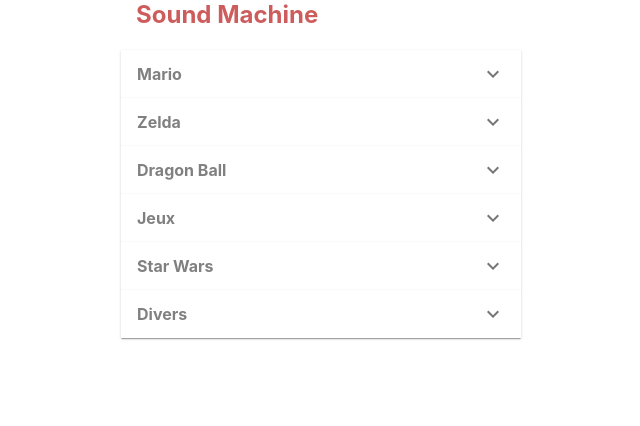
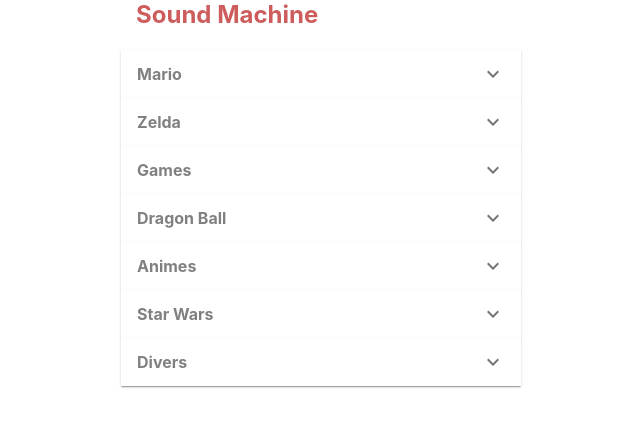
Before and after one commit to gugueU/sound-box, a React app: page / in a window 1280 px wide. Shown: the top 426 px of the page, without its empty margins (319-959 px from the left). Built offline with nearby package versions, Linux system fonts and the light colour scheme.

Commit message:
after npm run eject

```diff
--- a/public/config.js
+++ b/public/config.js
@@ -1,61 +1 @@
 export const soundContext = 'http://gugue.fr/media/hdd/soundBox/sounds/';
-
-export const zelda = [
-    {label: "Zelda chest", soundFile: 'zelda_chest.m4r'},
-    {label: "Zelda secret", soundFile: 'zelda_found_secret.m4r'},
-    {label: "Zelda dongeon", soundFile: 'zelda_dongeon.m4r'},
-    {label: "Zelda Goddess", soundFile: 'zelda_the_goddess_appears.m4r'},
-    {label: "Zelda Hyrule", soundFile: 'zelda_hyrule.m4r'},
-    {label: "Zelda Ocarina", soundFile: 'zelda_ocarina_time.m4r'},
-];
-
-export const mario = [
-    {label: "Mario Up", soundFile: 'mario_power_up.m4r'},
-    {label: "Mario underworld", soundFile: 'mario_underworld.m4r'},
-    {label: "Yoshi", soundFile: 'mario_yoshi.m4r'},
-    {label: "Yoshi Egg", soundFile: 'mario_egg.mp3'},
-    {label: "Luigi Mansion", soundFile: 'luigi_mansion_Calling.m4r'},
-];
-
-export const games = [
-    {label: "Sonic", soundFile: 'sonic_checkpoint.m4r'},
-
-    {label: "Capcom", soundFile: 'capcom_intro.m4r'},
-    {label: "Ryu Ko", soundFile: 'street_fighter_2_ryu_ko.m4r', image: 'RyuKO.97ed6c6a.png'},
-
-    {label: "FF7 Bring", soundFile: 'ff7_bring.m4r'},
-    {label: "FF7 Win", soundFile: 'ff7_fanfare.m4r'},
-    {label: "Chocobo", soundFile: 'ff_chocobo_wark.m4r'},
-
-    {label: "Megaman", soundFile: 'megaman_game_start.m4r'},
-    {label: "Castlevania", soundFile: 'castlevania.m4r'},
-    {label: "Gouls & Ghost", soundFile: 'gouls_and_gobblins.m4r'},
-    {label: "MGS", soundFile: 'metal_gear_solid-alert.m4r'},
-    {label: "PSX", soundFile: 'psx_startup.m4r'},
-];
-
-export const dragonBall = [
-    {label: "Kamehameha", soundFile: 'goku_kamehamea.wav'},
-    {label: "DB scooter", soundFile: 'dbz_scooter.m4r'},
-];
-
-export const starWars = [
-    {label: "lightsaber", soundFile: 'star_wars_lightsaber.m4r'},
-    {label: "Cantina", soundFile: 'star_wars_cantina_band.m4r'},
-    {label: "Viper", soundFile: 'star_wars_sonde_viper.m4r'},
-    {label: "Utini", soundFile: 'star_wars_utini.m4r'},
-];
-
-export const divers = [
-    {label: "DenDenMushi", soundFile: 'dendenmushi.m4r'},
-    {label: "Denis Brogniart", soundFile: 'denis_brogniart_ah.mp3'},
-    {label: "Godzilla", soundFile: 'godzilla_roar.m4r'},
-    {label: "tardis", soundFile: 'tardis.m4r'},
-    {label: "Gab1", soundFile: 'mc_jean_gab1_securite.m4r'},
-    {label: "Madame est service", soundFile: 'madame_est_servie.m4r'},
-    {label: "La petite maison dans la prairie", soundFile: 'la_petite_maison_dans_la_prairie.m4r'},
-    {label: "Les Charlots contre Dracula", soundFile: 'les_charlots_contre_dracula.m4r'},
-    {label: "Musclor", soundFile: 'les_maitres_de_l_univers.m4r'},
-    {label: "Bloodsports Jackson", soundFile: 'bloodsport_jackson.m4r'},
-    {label: "Jolie Poupée", soundFile: 'jolie_poupee.m4r'},
-];
--- /dev/null
+++ b/public/playlist.json
@@ -0,0 +1,91 @@
+{
+  "playlist": [
+    {
+      "collectionName": "Mario",
+      "imgPath": "undefined",
+      "medias": [
+        {"label" : "Mario Up", "soundFile" : "mario_power_up.m4r"},
+        {"label" : "Mario underworld", "soundFile" : "mario_underworld.m4r"},
+        {"label" : "Yoshi", "soundFile" : "mario_yoshi.m4r"},
+        {"label" : "Yoshi Egg", "soundFile" : "mario_egg.mp3"},
+        {"label" : "Luigi Mansion", "soundFile" : "luigi_mansion_Calling.m4r"}
+      ]
+    },
+    {
+      "collectionName": "Zelda",
+      "imgPath": "undefined",
+      "medias": [
+        {"label" : "Zelda chest", "soundFile" : "zelda_chest.m4r"},
+        {"label" : "Zelda secret", "soundFile" : "zelda_found_secret.m4r"},
+        {"label" : "Zelda dongeon", "soundFile" : "zelda_dongeon.m4r"},
+        {"label" : "Zelda Goddess", "soundFile" : "zelda_the_goddess_appears.m4r"},
+        {"label" : "Zelda Hyrule", "soundFile" : "zelda_hyrule.m4r"},
+        {"label" : "Zelda Ocarina", "soundFile" : "zelda_ocarina_time.m4r"}
+      ]
+    },
+    {
+      "collectionName": "Games",
+      "imgPath": "undefined",
+      "medias": [
+        {"label" : "Sonic", "soundFile" : "sonic_checkpoint.m4r"},
+        {"label" : "Capcom", "soundFile" : "capcom_intro.m4r"},
+        {"label" : "Ryu Ko", "soundFile" : "street_fighter_2_ryu_ko.m4r", "image": "RyuKO.97ed6c6a.png"},
+
+        {"label" : "FF7 Bring", "soundFile" : "ff7_bring.m4r"},
+        {"label" : "FF7 Win", "soundFile" : "ff7_fanfare.m4r"},
+        {"label" : "Chocobo", "soundFile" : "ff_chocobo_wark.m4r"},
+
+        {"label" : "Megaman", "soundFile" : "megaman_game_start.m4r"},
+        {"label" : "Castlevania", "soundFile" : "castlevania.m4r"},
+        {"label" : "Gouls & Ghost", "soundFile" : "gouls_and_gobblins.m4r"},
+        {"label" : "MGS", "soundFile" : "metal_gear_solid-alert.m4r"},
+        {"label" : "PSX", "soundFile" : "psx_startup.m4r"}
+      ]
+    },
+    {
+      "collectionName": "Dragon Ball",
+      "imgPath": "undefined",
+      "medias": [
+        {"label" : "Kamehameha",  "soundFile" : "goku_kamehamea.wav"},
+        {"label" : "DB scooter",  "soundFile" : "dbz_scooter.m4r"},
+        {"label" : "kinto un",    "soundFile" : "dbz_scooter.m4r"},
+        {"label" : "Kaio Ken",    "soundFile" : "dbz_scooter.m4r"}
+      ]
+    },
+    {
+      "collectionName": "Animes",
+      "imgPath": "undefined",
+      "medias": [
+        {"label" : "intro Ulysse 31", "soundFile" : "goku_kamehamea.wav"},
+        {"label" : "DB scooter", "soundFile" : "dbz_scooter.m4r"}
+      ]
+    },
+    {
+      "collectionName": "Star Wars",
+      "imgPath": "undefined",
+      "medias": [
+        {"label" : "lightsaber", "soundFile" : "star_wars_lightsaber.m4r"},
+        {"label" : "Cantina", "soundFile" : "star_wars_cantina_band.m4r"},
+        {"label" : "Viper", "soundFile" : "star_wars_sonde_viper.m4r"},
+        {"label" : "Utini", "soundFile" : "star_wars_utini.m4r"}
+      ]
+    },
+    {
+      "collectionName": "Divers",
+      "imgPath": "undefined",
+      "medias": [
+        {"label" : "DenDenMushi", "soundFile" : "dendenmushi.m4r"},
+        {"label" : "Denis Brogniart", "soundFile" : "denis_brogniart_ah.mp3"},
+        {"label" : "Godzilla", "soundFile" : "godzilla_roar.m4r"},
+        {"label" : "tardis", "soundFile" : "tardis.m4r"},
+        {"label" : "Gab1", "soundFile" : "mc_jean_gab1_securite.m4r"},
+        {"label" : "Madame est service", "soundFile" : "madame_est_servie.m4r"},
+        {"label" : "La petite maison dans la prairie", "soundFile" : "la_petite_maison_dans_la_prairie.m4r"},
+        {"label" : "Les Charlots contre Dracula", "soundFile" : "les_charlots_contre_dracula.m4r"},
+        {"label" : "Musclor", "soundFile" : "les_maitres_de_l_univers.m4r"},
+        {"label" : "Bloodsports Jackson", "soundFile" : "bloodsport_jackson.m4r"},
+        {"label" : "Jolie Poupée", "soundFile" : "jolie_poupee.m4r"}
+      ]
+    }
+  ]
+}
--- a/public/toto.js
+++ /dev/null
@@ -1 +0,0 @@
-const tata = 'titi';
--- a/src/AudioButton.js
+++ b/src/AudioButton.js
@@ -2,7 +2,6 @@
 import Avatar from '@material-ui/core/Avatar';
 import makeStyles from "@material-ui/core/styles/makeStyles";
 import {soundContext} from "../public/config";
-
 const useStyles = makeStyles(theme => ({
     root: {
         margin: 5,
@@ -79,7 +78,6 @@
         ref.current.currentTime = 0;
     };
 
-    const isRender = localStorage.getItem("soundPlaying") === props.label;
     const handler = () => {
         setIsPlaying(!isPlaying);
         isPlaying ? stopAudio() : playAudio();
--- a/src/Main.js
+++ b/src/Main.js
@@ -1,7 +1,7 @@
 //@Flow
 
 import React, {useState} from 'react';
-import { mario, zelda, games, starWars, dragonBall, divers } from '../public/config'
+import {playlist} from '../public/playlist'
 import SoundExpensionPanel from "./SoundExpensionPanel"
 import makeStyles from "@material-ui/core/styles/makeStyles";
 
@@ -11,7 +11,7 @@
     },
 }));
 
-const Main = (props: Props) => {
+const Main = () => {
     const classes = useStyles();
     const [reload, setReload] = useState(false);
 
@@ -26,17 +26,15 @@
 
         }
         setReload(!reload);
-    }
+    };
 
     return(
     <div className={classes.root} >
-        <SoundExpensionPanel title='Mario' sounds={mario} setOnExpanded={setOnExpanded} panelOpened={panelOpened}/>
-        <SoundExpensionPanel title='Zelda' sounds={zelda} setOnExpanded={setOnExpanded} panelOpened={panelOpened}/>
-        <SoundExpensionPanel title='Dragon Ball' sounds={dragonBall} setOnExpanded={setOnExpanded}panelOpened={panelOpened} />
-        <SoundExpensionPanel title='Jeux' sounds={games} setOnExpanded={setOnExpanded}panelOpened={panelOpened} />
-        <SoundExpensionPanel title='Star Wars' sounds={starWars} setOnExpanded={setOnExpanded} panelOpened={panelOpened}/>
-        <SoundExpensionPanel title='Divers' sounds={divers} setOnExpanded={setOnExpanded} panelOpened={panelOpened}/>
+        {playlist.map(item =>
+            (
+                <SoundExpensionPanel key={item.collectionName} title={item.collectionName} sounds={item.medias} setOnExpanded={setOnExpanded} panelOpened={panelOpened}/>
+            ))}
     </div>
     );
-}
+};
 export default Main;
--- a/src/SoundExpensionPanel.js
+++ b/src/SoundExpensionPanel.js
@@ -1,4 +1,4 @@
-import React, {useState} from 'react';
+import React from 'react';
 import AudioButton from "./AudioButton";
 import makeStyles from "@material-ui/core/styles/makeStyles";
 import ExpansionPanel from "@material-ui/core/ExpansionPanel";
@@ -24,7 +24,7 @@
     PanelDetails: {
         display: 'flex',
         flexWrap: 'wrap',
-        justifyContent: 'left',
+        justifyContent: 'space-evenly',
         alignContent: 'start',
         width: '100%',
         height: '100%',
@@ -33,12 +33,10 @@
 
 function SoundExpenseionPanel({ title, sounds, setOnExpanded, panelOpened }: Props) {
     const classes = useStyles();
-    let [sound, setSound] = useState(undefined);
-
 
     const onClick = () => {
             setOnExpanded(title);
-    }
+    };
 
     const isOpened = panelOpened === title;
 
@@ -63,13 +61,15 @@
             >
                 <div className={classes.PanelDetails} >
                     {sounds.map(({label, soundFile, image}) =>
-                        (isOpened && <AudioButton
+                        (isOpened &&
+                            <AudioButton
+                            id={label}
                             label={label}
                             soundFile={soundFile}
                             image={image}
                             key={label}
-                            setSound={setSound}
-                        />))}
+                        />
+                        ))}
                 </div>
             </ExpansionPanelDetails>}
         </ExpansionPanel>
```
Also changed, not shown: public/manifest.json.
